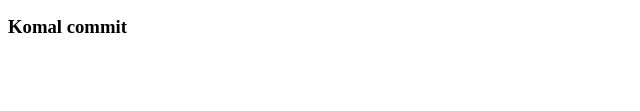
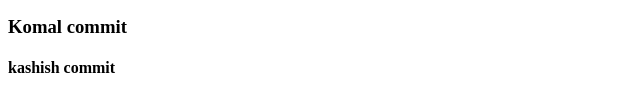
Before and after one commit to s-nashit/aimd, a plain HTML site: page index.html in a window 1280 px wide. Shown: the part 135-246 px from the top of the page, without its empty margins (0-640 px from the left). Drawn offline with Linux system fonts and the light colour scheme.

Commit message:
Update index.html

```diff
--- a/index.html
+++ b/index.html
@@ -10,5 +10,6 @@
     <p>Rajnish commit</p>
     <p>prity commit</p>
     <h3>Komal commit</h3>
+    <h4>kashish commit</h4>
   </body>
 </html>
```
